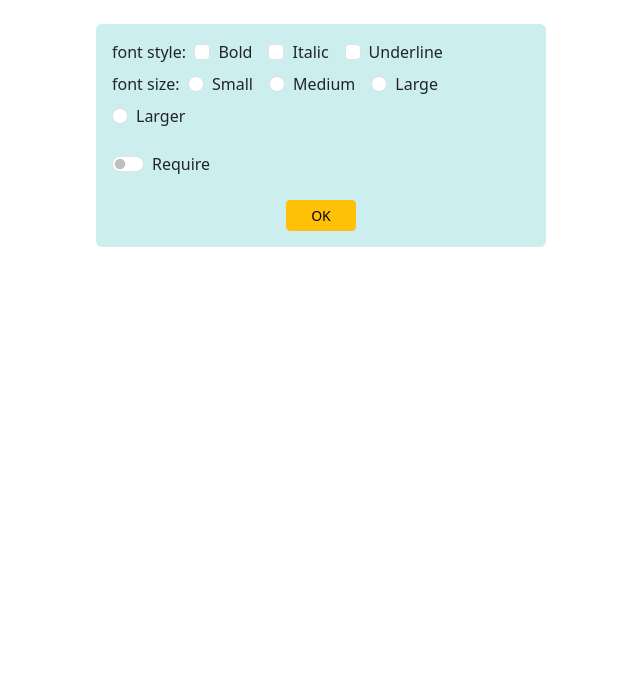
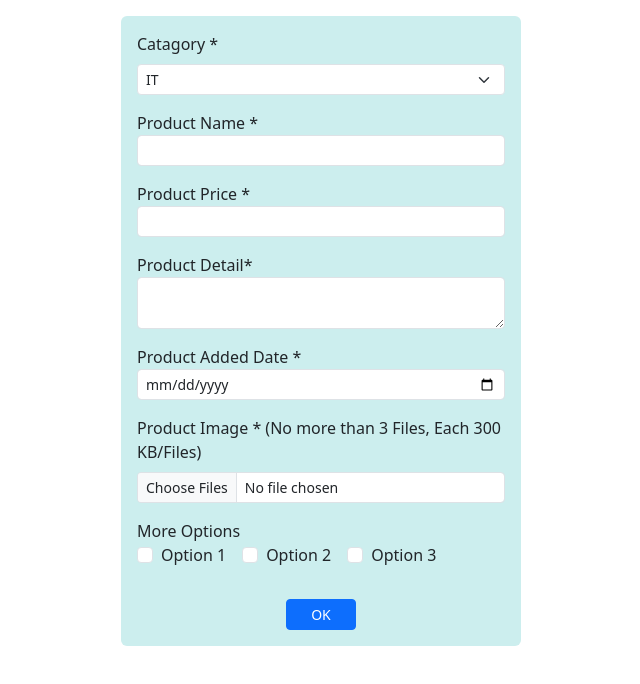
Before and after one commit to Appeleus/app1, a React (Create React App) app: page / in a window 1280 px wide. Shown: the top 684 px of the page, without its empty margins (319-959 px from the left). Built offline with nearby package versions, Linux system fonts and the light colour scheme.

Commit message:
(Perhaps) A shop product system.
This could be one of the hardest piece of work ever.

```diff
--- a/src/App.js
+++ b/src/App.js
@@ -13,17 +13,18 @@
 // import Content from './context-content'
 // import Header2 from './context-header2'
 // import Content2 from './context-content2'
-import Router2 from "./router2";
-import Router3 from "./router3";
-import Products from './products';
-import Home from './home';
-import Contact from './contact';
-import FormText from './form-text.js'
-import FormCheck from './form-check.js'
+// import Router2 from "./router2";
+// import Router3 from "./router3";
+// import Products from './products';
+// import Home from './home';
+// import Contact from './contact';
+// import FormText from './form-text.js'
+// import FormCheck from './form-check.js'
+import FormValidation from './form-validation';
 
 
 
 export default function App() {
-  return <FormCheck/>
+  return <FormValidation/>
 
 };
--- /dev/null
+++ b/src/form-validation.js
@@ -0,0 +1,110 @@
+import React from "react";
+import { useForm } from "react-hook-form";
+
+export default function FormValidation() {
+  const cats = [['100', 'IT'], ['200', 'Mechanical'], ['300', 'Chemical']]
+  const opts = ['Option 1', 'Option 2', 'Option 3']
+  const inputFile = React.createRef()
+
+  const { register, handleSubmit, formState: { errors } } = useForm();
+
+  const onSubmitForm = (event) => {
+    let maxNumFiles = 3
+    let maxSize = 300
+    if (inputFile.current.files.length > maxNumFiles) {
+      alert(`No more than ${maxNumFiles} files allowed`);
+      event.preventDefault();
+      return;
+    }
+
+    for (let f of inputFile.current.files) {
+      if (f.size > maxSize * 1000) {
+        alert(`The maximum file size allowed is ${maxSize}`);
+        event.preventDefault();
+        return;
+      }
+    }
+  }
+
+  const err = {
+    fontSize: "smaller",
+    color: "red",
+  }
+
+  return (
+    <div
+      className="mt-3 mb-5 mx-auto p-3 rounded"
+      style={{ width: "400px", background: "#cee" }}>
+
+      <form onSubmit={handleSubmit(onSubmitForm)}>
+        <div className="form-group mb-3">
+          <label htmlFor="cats" className="form-label">Catagory *</label>
+          <select id="cats" className="form-select form-select-sm">
+            {
+              cats.map((item) => {
+                return <option value={item[0]}>{item[1]}</option>;
+              })
+            }
+          </select>
+        </div>
+        <div className="form-group mb-3">
+          <label htmlFor="name">Product Name *</label>
+          <input type="text" id="name" name="name" maxLength="50"
+            className="form-control form-control-sm"
+            {...register("name", { required: true, maxLength: 30 })} />
+          {errors.name && <div style={err}>Please put in Product name</div>}
+        </div>
+
+        <div className="form-group mb-3">
+          <label htmlFor="price">Product Price *</label>
+          <input type="number" id="price" name="price" min="0" step="any"
+            className="form-control form-control-sm"
+            {...register("price", {
+              validate: (value) => parseFloat(value) > 0
+            })} />
+          {errors.name && (
+            <div style={err}>Product price must be higher than 0</div>
+          )}
+        </div>
+        <div className="form-group mb-3">
+          <label htmlFor="detail">Product Detail*</label>
+          <textarea id="detail" name="detail" rows="2" maxLength="250"
+            className="form-control form-control-sm"
+            {...register("detail", { required: true, minLength: 1, maxLength: 200 })}>
+          </textarea>
+          {errors.name && <div style={err}>Product detail can't be empty</div>}
+        </div>
+
+        <div className="form-group mb-3">
+          <label htmlFor="dateAdded">Product Added Date *</label>
+          <input type="date" id="dateAdded" name="dateAdded"
+            className="form-control form-control-sm" />
+        </div>
+
+        <div className="form-group mb-3">
+          <label htmlFor="file" className="form-label">
+            Product Image * (No more than 3 Files, Each 300 KB/Files)</label>
+          <input type="file" id="file" accept="image/*"
+            className="form-control form-control-sm" ref={inputFile} multiple />
+        </div>
+
+        <div> More Options</div>
+        {
+          opts.map((opt, i) => {
+            return (
+              <div className="form-check form-check-inline mb-2">
+                <input type="checkbox" id={"opt" + i} value={opt}
+                  className="form-check-input"
+                />
+                <label htmlFor={"opt" + i} className="form-check-label">{opt}</label>
+              </div>
+            )
+          })
+        }
+        <div className="text-center mt-4">
+          <button className="btn btn-primary btn-sm px-4">OK</button>
+        </div>
+      </form>
+    </div>
+  )
+}
```
